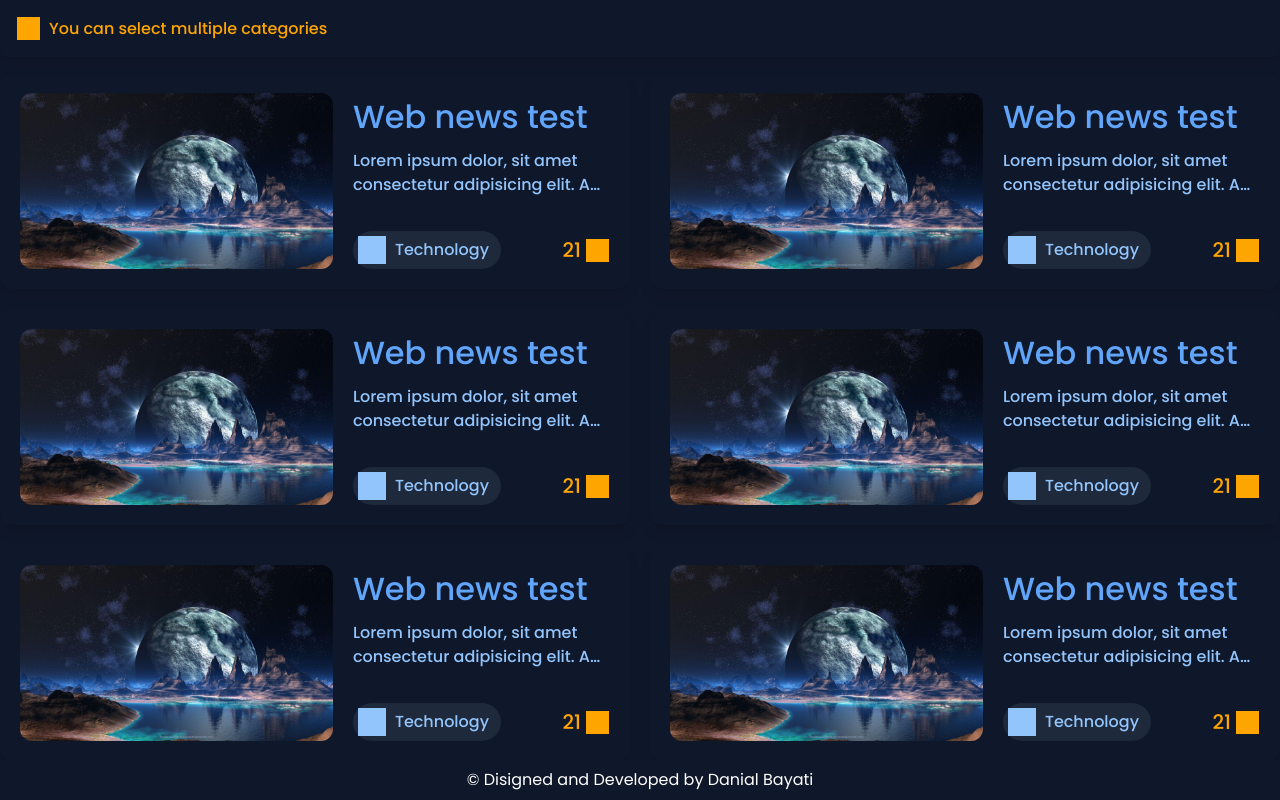
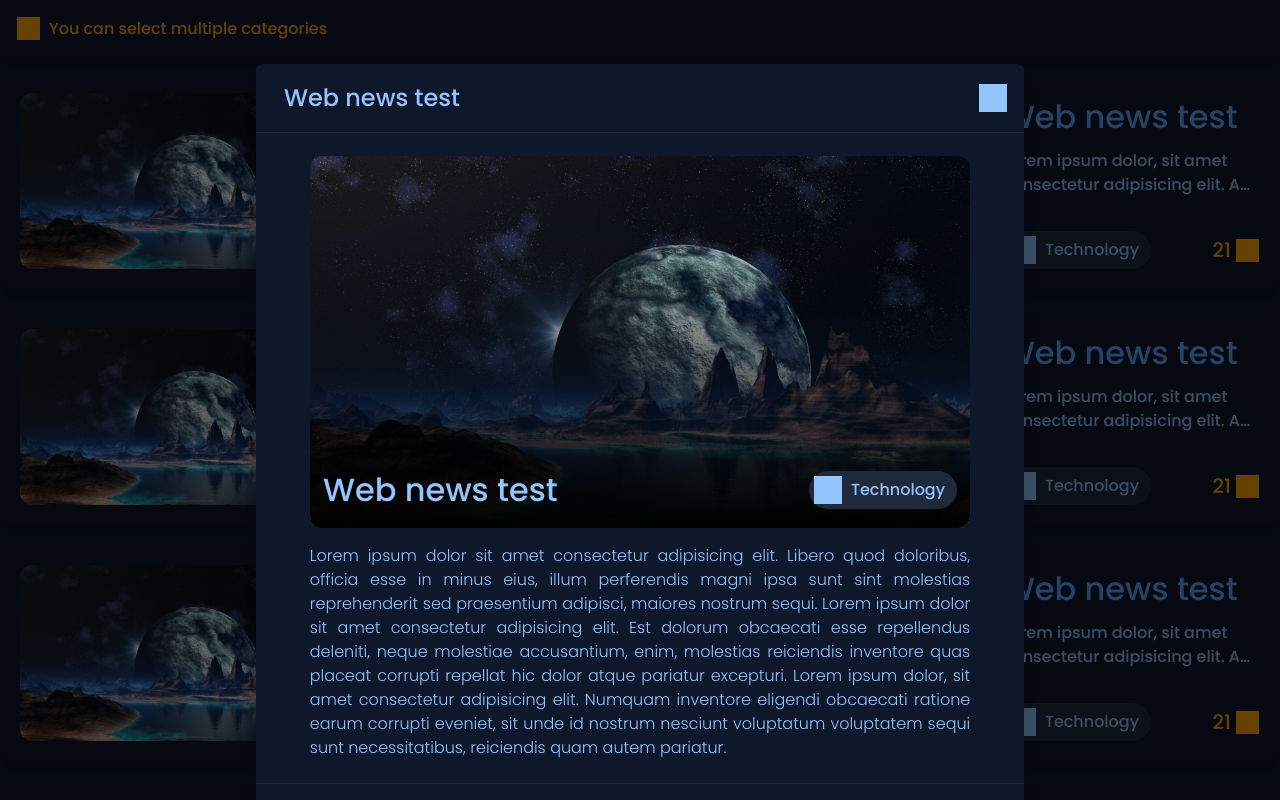
Before and after one commit to DtechB/web-news, a Nuxt app in the folder frontend/: page /news in a window 1280 px wide. Both pictures are taken after a click on the element 315 px from the left and 181 px from the top of the page. Shown: the top 800 px of the page. Built offline with nearby package versions, Linux system fonts and the light colour scheme; no server answers; grey boxes are pictures that could not be loaded.

Commit message:
Create modal component for single post view as modal

```diff
--- a/frontend/app.vue
+++ b/frontend/app.vue
@@ -3,8 +3,8 @@
     <NuxtLayout>
       <NuxtPage />
     </NuxtLayout>
-    <div class="fixed bottom-0 right-0 w-full bg-slate-900 text-center p-2">
+    <!-- <div class="fixed bottom-0 right-0 w-full bg-slate-900 text-center p-2">
       © Disigned and Developed by Danial Bayati
-    </div>
+    </div> -->
   </div>
 </template>
--- /dev/null
+++ b/frontend/components/Base/Modal.vue
@@ -0,0 +1,72 @@
+<template>
+  <div
+    class="modal fade fixed top-0 left-0 w-full h-full outline-none overflow-x-hidden overflow-y-auto z-30"
+    :class="{ hidden: !isOpen }"
+    @click="toggleModal"
+    :key="id"
+  >
+    <div class="modal-dialog lg:max-w-3xl lg:mx-auto py-[5%] relative w-auto">
+      <div
+        class="modal-content border-none shadow-lg relative flex flex-col w-full pointer-events-auto bg-slate-900 bg-clip-padding rounded-md outline-none text-current animate__animated animate__faster animate__zoomIn"
+        @click.stop=""
+      >
+        <!--------- modal header --------->
+        <div
+          class="modal-header flex items-center justify-between p-4 border-b border-slate-800 rounded-t-lg"
+        >
+          <h4 class="ml-3 font-medium leading-normal">{{ title }}</h4>
+          <BaseIcon
+            name="close"
+            size="30px"
+            @onClick="toggleModal"
+            class="md:cursor-pointer"
+          />
+        </div>
+        <!--------- modal body --------->
+        <div class="modal-body relative p-[7%] py-[3%]">
+          <slot name="body"></slot>
+        </div>
+        <!--------- modal footer --------->
+        <div
+          v-if="footer"
+          class="modal-footer flex flex-wrap items-center justify-start p-4 border-t border-slate-800 rounded-b-lg"
+        >
+          <slot name="footer"></slot>
+        </div>
+      </div>
+    </div>
+  </div>
+</template>
+
+<script setup lang="ts">
+const props = defineProps({
+  isOpen: {
+    type: Boolean,
+    default: false,
+  },
+  title: {
+    type: String,
+    required: true,
+  },
+  id: {
+    type: String,
+    default: "modal",
+  },
+  footer: {
+    type: Boolean,
+    default: false,
+  },
+});
+
+const emits = defineEmits(["setIsOpen"]);
+
+const toggleModal = () => {
+  emits("setIsOpen", !props.isOpen);
+};
+</script>
+
+<style lang="scss">
+.modal {
+  background-color: rgba($color: #000000, $alpha: 0.6);
+}
+</style>
--- a/frontend/pages/news/index.vue
+++ b/frontend/pages/news/index.vue
@@ -7,14 +7,73 @@
       <h6 class="ml-2 text-orange">You can select multiple categories</h6>
     </div>
     <div class="grid grid-cols-2 justify-items-stretch gap-5">
-      <NewsItem v-for="index in 10" :key="index" />
+      <NewsItem v-for="index in 10" :key="index" @click="isOpen = !isOpen" />
     </div>
+    <BaseModal
+      v-if="isOpen"
+      :is-open="isOpen"
+      @set-is-open="setIsOpen"
+      title="Web news test"
+      footer
+    >
+      <template #body>
+        <div class="relative">
+          <img
+            src="@/assets/images/bg.jpg"
+            alt=""
+            class="w-full md:mr-5 mb-4 md:mb-0 rounded-xl"
+          />
+          <div
+            class="absolute top-0 right-0 bg-gradient-to-t from-black to-transparent w-full h-full flex flex-col justify-end rounded-xl"
+          >
+            <div class="flex items-center justify-between p-[2%]">
+              <h3 class="text-center">Web news test</h3>
+              <div class="flex items-center bg-slate-800 rounded-full p-1 pr-3">
+                <BaseIcon name="technology" size="30px" />
+                <h6 class="ml-2">Technology</h6>
+              </div>
+            </div>
+          </div>
+        </div>
+        <h6 class="text-justify mt-4 font-light">
+          Lorem ipsum dolor sit amet consectetur adipisicing elit. Libero quod
+          doloribus, officia esse in minus eius, illum perferendis magni ipsa
+          sunt sint molestias reprehenderit sed praesentium adipisci, maiores
+          nostrum sequi. Lorem ipsum dolor sit amet consectetur adipisicing
+          elit. Est dolorum obcaecati esse repellendus deleniti, neque molestiae
+          accusantium, enim, molestias reiciendis inventore quas placeat
+          corrupti repellat hic dolor atque pariatur excepturi. Lorem ipsum
+          dolor, sit amet consectetur adipisicing elit. Numquam inventore
+          eligendi obcaecati ratione earum corrupti eveniet, sit unde id nostrum
+          nesciunt voluptatum voluptatem sequi sunt necessitatibus, reiciendis
+          quam autem pariatur.
+        </h6>
+      </template>
+      <template #footer>
+        <div class="flex justify-end w-full">
+          <BaseButton
+            text="edit"
+            padding="0px 28px"
+            right-icon-name="edit"
+            background-icon-color="var(--color-blue-300)"
+          />
+        </div>
+      </template>
+    </BaseModal>
   </div>
 </template>
 
 <script setup lang="ts">
+import type { Ref } from "vue";
+
 definePageMeta({
   layout: "default-layout",
   middleware: "auth",
 });
+
+const isOpen: Ref<boolean> = ref(false);
+
+const setIsOpen = (val: boolean) => {
+  isOpen.value = val;
+};
 </script>
```
